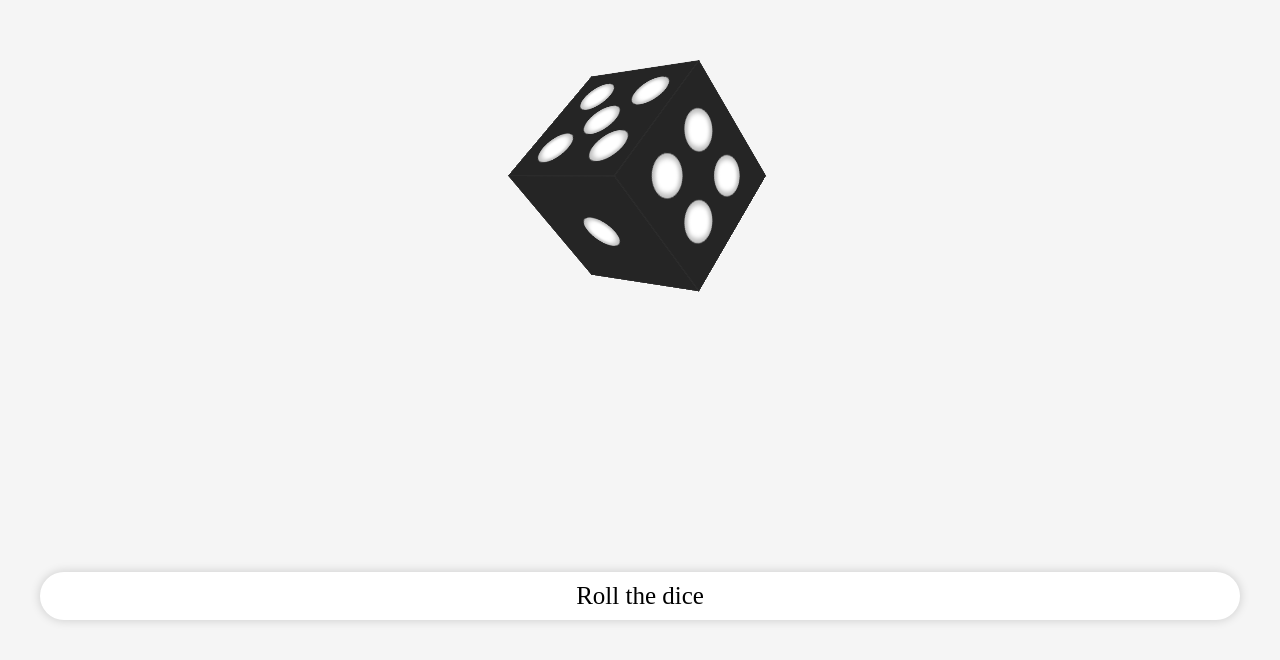
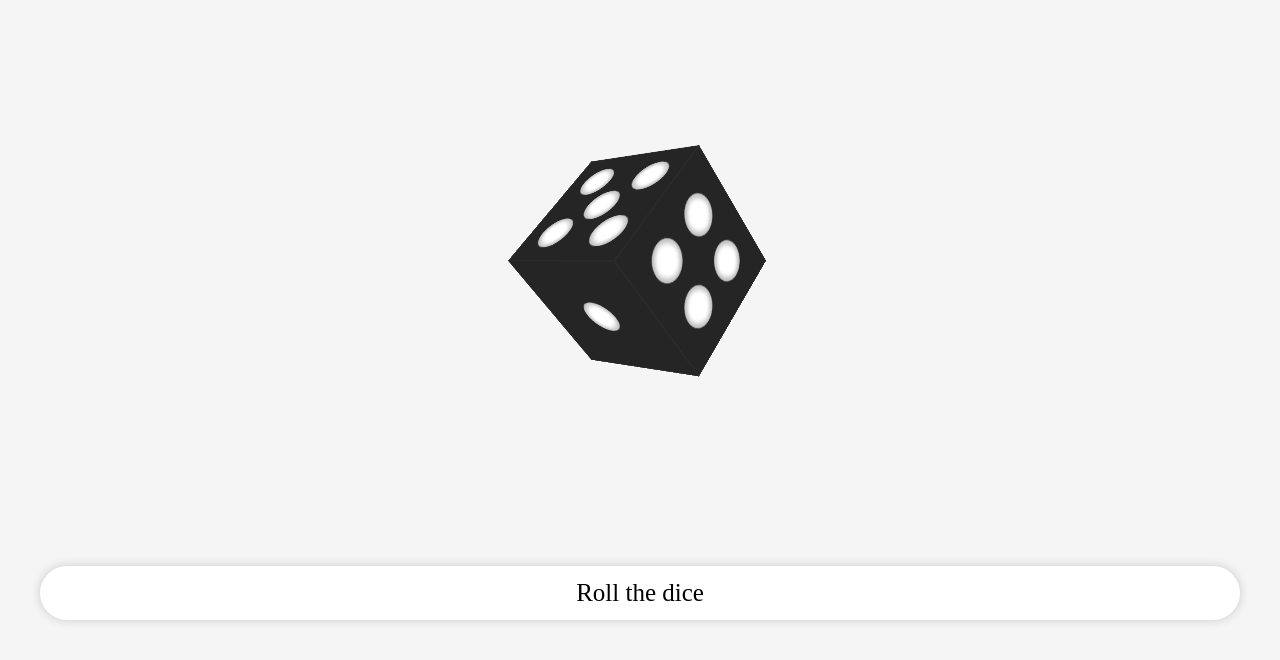
Before and after one commit to losefor/7days7websites-challenge, a plain HTML site: page day-4/index.html in a window 1280 px wide. Shown: the part 140-800 px from the top of the page. Drawn offline with Linux system fonts and the light colour scheme.

Commit message:
fixed size bug

```diff
--- a/day-4/index.css
+++ b/day-4/index.css
@@ -3,7 +3,14 @@ body{
   display: flex;
   justify-content: center;
   align-items: center;
-margin-top: 30vh;
+/* margin-top: 300px; */
+/* width: 100% ; */
+
+position: fixed;
+top: 0px ;
+right: 0px;
+left: 0px;
+bottom: 0px;
 
 }
 
@@ -12,6 +19,7 @@ margin-top: 30vh;
   perspective:700px;
   -webkit-perspective:700px;
   position: relative;
+  /* flex: 1; */
 /* background-color: red; */
 
 }
@@ -78,8 +86,9 @@ width: 100%;
   right: 40px;
   bottom: 40px;
   left: 40px;
+  height: 40px;
   background-color: white;
-  padding: 10px 20px;
+  padding: 7px 10px;
   display: flex;
   justify-content: center;
   align-items: center;
--- a/day-4/index.html
+++ b/day-4/index.html
@@ -3,6 +3,8 @@
   <head>
     <meta charset="UTF-8" />
     <title>Roll The Dice</title>
+    <meta name="viewport" content="initial-scale=1.0, width=device-width">
+    <!-- <meta name="viewport" content="width=1024"> -->
     <link rel="stylesheet" href="./index.css" />
   </head>
   <body>
```
